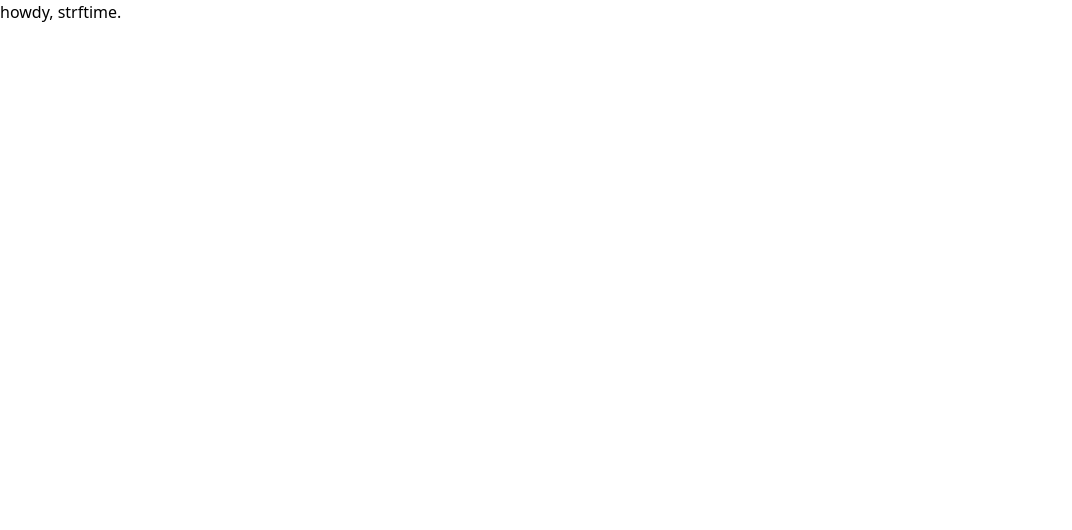
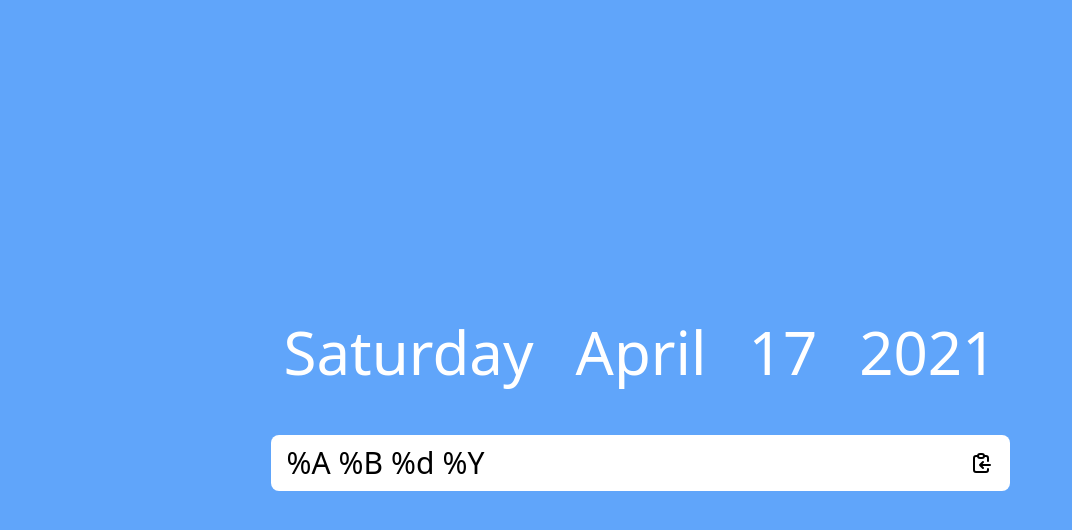
Before and after one commit to rttll/strftime, a React (Create React App) app: page / in a window 1280 px wide. Shown: the top 530 px of the page, without its empty margins (0-1072 px from the left). Built offline with nearby package versions, Linux system fonts and the light colour scheme.

Commit message:
Add basic UI

```diff
--- a/package.json
+++ b/package.json
@@ -7,6 +7,7 @@
     "@testing-library/jest-dom": "^5.11.4",
     "@testing-library/react": "^11.1.0",
     "@testing-library/user-event": "^12.1.10",
+    "framer": "^1.2.29",
     "react": "^17.0.2",
     "react-dom": "^17.0.2",
     "react-scripts": "4.0.3",
--- a/src/App.js
+++ b/src/App.js
@@ -1,5 +1,13 @@
+import Picker from './components/Picker';
+
 function App() {
-  return <div>howdy, strftime.</div>;
+  return (
+    <>
+      <div className='flex items-center justify-center h-screen bg-blue-400'>
+        <Picker />
+      </div>
+    </>
+  );
 }
 
 export default App;
--- /dev/null
+++ b/src/components/Picker.js
@@ -0,0 +1,41 @@
+// import { Scroll, Frame } from 'framer';
+
+import { useState } from 'react';
+import Select from './Select';
+import partsData from '../parts';
+import Readout from './Readout';
+
+export default function Picker() {
+  const [open, setOpen] = useState('');
+  const [parts, setParts] = useState(partsData);
+
+  function handleOptionClick(name, code) {
+    setParts((current) => {
+      current.filter((part) => part.name === name)[0].selected = code;
+      return current;
+    });
+  }
+
+  function handleOpenMe(name) {
+    // console.log('open', name);
+    setOpen(name);
+  }
+
+  return (
+    <div className='relative space-y-10'>
+      <div className='flex space-x-4 text-6xl text-white'>
+        {parts.map((part) => (
+          <Select
+            key={part.name}
+            optionClicked={handleOptionClick}
+            data={part}
+            open={open === part.name}
+            openMe={handleOpenMe}
+          />
+        ))}
+        {/* <span>April 17, 2021 9:54 PM</span> */}
+      </div>
+      <Readout parts={parts} />
+    </div>
+  );
+}
--- /dev/null
+++ b/src/components/Readout.js
@@ -0,0 +1,16 @@
+import CopyIcon from './icons/CopyIcon';
+
+export default function Readout(props) {
+  return (
+    <div className='flex items-center justify-between w-full text-3xl bg-white rounded-lg outline-none'>
+      <div className='flex pl-4 space-x-2'>
+        {props.parts.map(({ options }) => (
+          <div>%{options[0].code}</div>
+        ))}
+      </div>
+      <span className='block p-4 transition-colors rounded-tr-lg rounded-br-lg cursor-pointer hover:bg-pink-200'>
+        <CopyIcon />
+      </span>
+    </div>
+  );
+}
--- /dev/null
+++ b/src/components/Select.js
@@ -0,0 +1,42 @@
+export default function Select(props) {
+  // console.log(props);
+
+  function optionClicked(name, code) {
+    props.optionClicked(name, code);
+    props.openMe('');
+  }
+
+  return (
+    <div className='relative'>
+      {props.open && (
+        <div
+          style={{ top: '50%' }}
+          className='absolute z-40 flex flex-col p-4 space-y-4 text-blue-400 transform -translate-y-1/2 bg-white rounded-lg shadow-lg'>
+          {props.data.options.map((option) => (
+            <span
+              onClick={() => {
+                optionClicked.call(this, props.data.name, option.code);
+              }}
+              key={option.code}
+              data-code={option.code}
+              className='block cursor-pointer'>
+              {option.label}
+            </span>
+          ))}
+        </div>
+      )}
+      <span
+        onClick={() => {
+          props.openMe(props.data.name);
+        }}
+        data-name={props.data.name}
+        className='inline-block p-3 transition-colors border border-white border-opacity-0 cursor-pointer hover:border-opacity-100'>
+        {
+          props.data.options.filter(
+            (option) => option.code === props.data.selected
+          )[0].label
+        }
+      </span>
+    </div>
+  );
+}
--- /dev/null
+++ b/src/components/icons/CopyIcon.js
@@ -0,0 +1,17 @@
+export default function CopyIcon() {
+  return (
+    <svg
+      xmlns='http://www.w3.org/2000/svg'
+      className='w-6 h-6'
+      fill='none'
+      viewBox='0 0 24 24'
+      stroke='currentColor'>
+      <path
+        strokeLinecap='round'
+        strokeLinejoin='round'
+        strokeWidth={2}
+        d='M8 5H6a2 2 0 00-2 2v12a2 2 0 002 2h10a2 2 0 002-2v-1M8 5a2 2 0 002 2h2a2 2 0 002-2M8 5a2 2 0 012-2h2a2 2 0 012 2m0 0h2a2 2 0 012 2v3m2 4H10m0 0l3-3m-3 3l3 3'
+      />
+    </svg>
+  );
+}
--- /dev/null
+++ b/src/parts.js
@@ -0,0 +1,34 @@
+export default [
+  {
+    name: 'DayName',
+    selected: 'A',
+    options: [
+      { code: 'A', label: 'Saturday' },
+      { code: 'a', label: 'Sat' },
+    ],
+  },
+  {
+    name: 'Month',
+    selected: 'B',
+    options: [
+      { code: 'B', label: 'April' },
+      { code: 'b', label: 'Apr' },
+    ],
+  },
+  {
+    name: 'Day',
+    selected: 'e',
+    options: [
+      { code: 'd', label: '17' },
+      { code: 'e', label: '17' },
+    ],
+  },
+  {
+    name: 'Year',
+    selected: 'Y',
+    options: [
+      { code: 'Y', label: '2021' },
+      { code: 'y', label: '21' },
+    ],
+  },
+];
```
Also changed, not shown: 1 other file (tests, documents, lock files or other folders).
